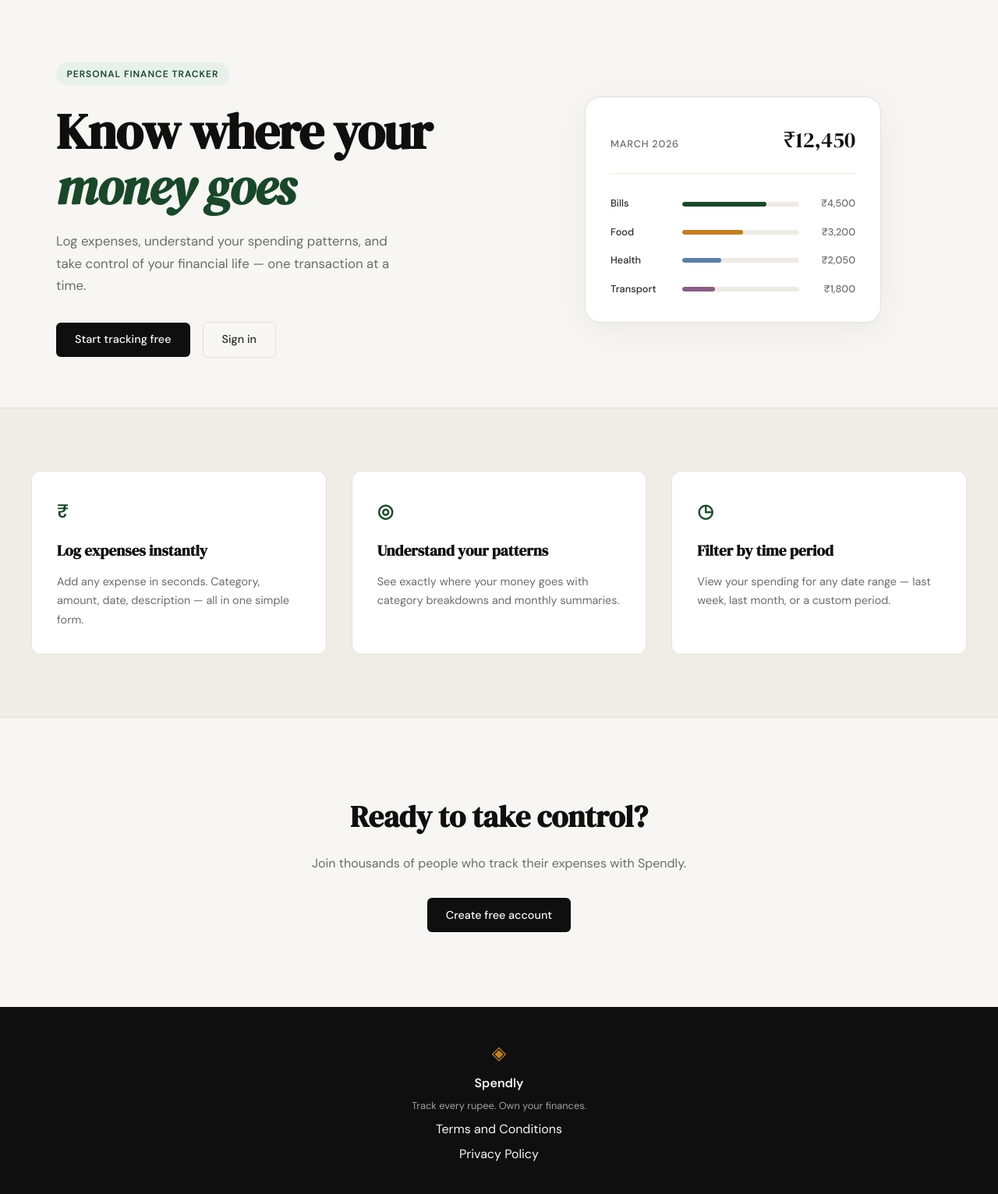
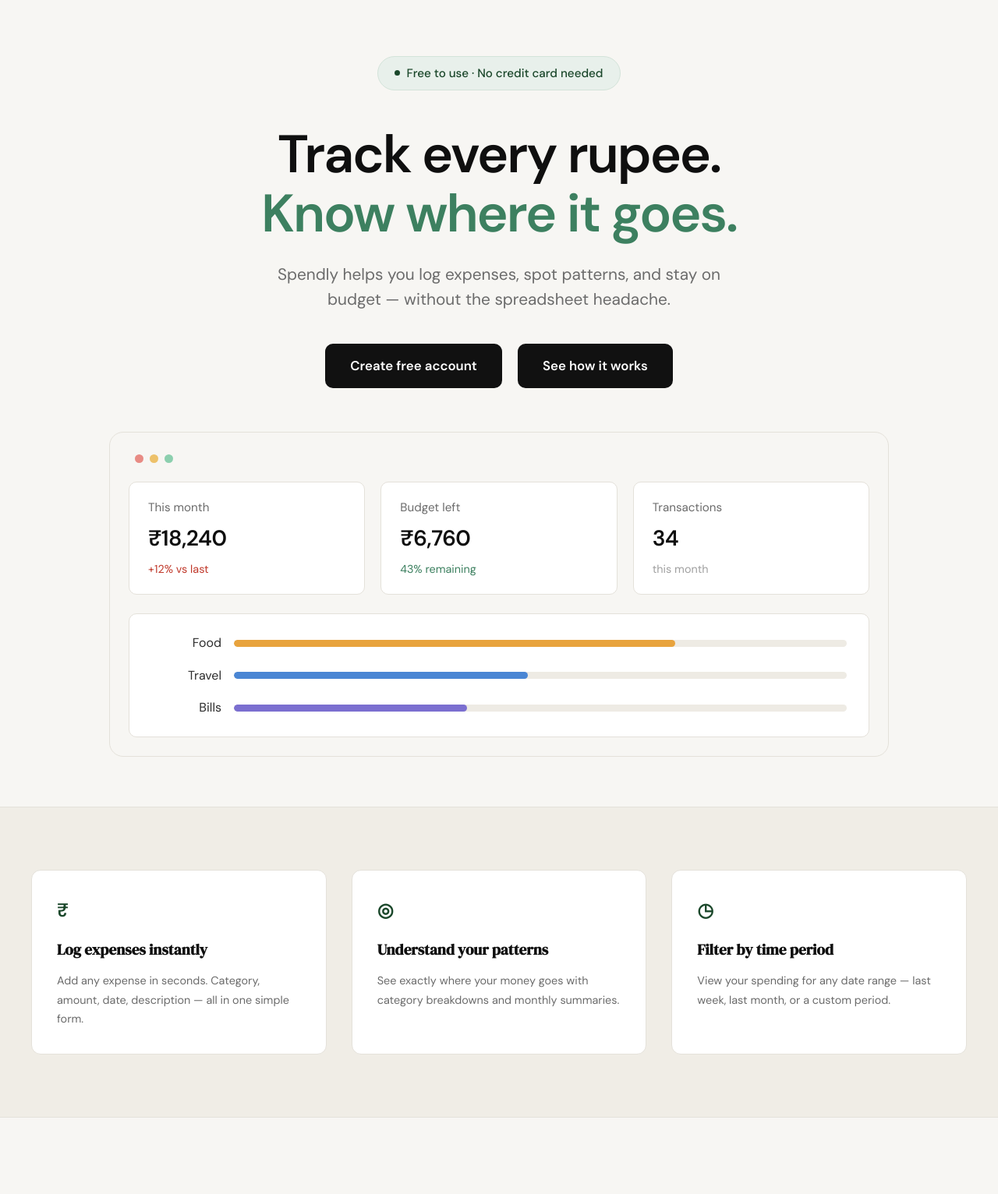
Before and after one commit to PrasunDutta007/spendly, a Flask app: page / in a window 1280 px wide. Shown: the part 61-1593 px from the top of the page at 78% size. Run offline with Flask 3, Linux system fonts and the light colour scheme.

Commit message:
landing: redesign hero section to match mockup
Co-Authored-By: Claude Sonnet 5 <noreply@anthropic.com>

```diff
--- a/static/css/style.css
+++ b/static/css/style.css
@@ -124,115 +124,178 @@ a { color: inherit; text-decoration: none; }
 /* ------------------------------------------------------------------ */
 
 .hero {
-    padding: 5rem 2rem 4rem;
-    display: grid;
-    grid-template-columns: 1fr 1fr;
-    gap: 4rem;
+    padding: 4.5rem 2rem 4rem;
+    max-width: 1100px;
+    margin: 0 auto;
+    text-align: center;
+}
+
+.hero-inner {
+    display: flex;
+    flex-direction: column;
     align-items: center;
-    max-width: var(--max-width);
-    margin: 0 auto;
 }
 
 .hero-badge {
-    display: inline-block;
+    display: inline-flex;
+    align-items: center;
+    gap: 0.5rem;
     background: var(--accent-light);
     color: var(--accent);
-    font-size: 0.75rem;
+    font-size: 0.95rem;
+    font-weight: 500;
+    padding: 0.55rem 1.35rem;
+    border: 1px solid #d3e3d9;
+    border-radius: 999px;
+    margin-bottom: 2.75rem;
+}
+
+.hero-badge-dot {
+    width: 7px;
+    height: 7px;
+    border-radius: 50%;
+    background: var(--accent);
+}
+
+.hero-title {
+    font-family: var(--font-body);
+    font-size: clamp(2.5rem, 6vw, 4.25rem);
     font-weight: 600;
-    letter-spacing: 0.08em;
-    text-transform: uppercase;
-    padding: 0.35rem 0.85rem;
-    border-radius: 999px;
+    line-height: 1.12;
+    letter-spacing: -0.03em;
+    color: var(--ink);
     margin-bottom: 1.5rem;
 }
 
-.hero-title {
-    font-family: var(--font-display);
-    font-size: clamp(2.5rem, 5vw, 4rem);
-    line-height: 1.1;
-    letter-spacing: -0.02em;
-    color: var(--ink);
-    margin-bottom: 1.25rem;
-}
-
-.hero-title em {
-    font-style: italic;
-    color: var(--accent);
-}
+.hero-title-accent { color: #3d8060; }
 
 .hero-subtitle {
-    font-size: 1.05rem;
+    font-size: 1.3rem;
     color: var(--ink-muted);
-    line-height: 1.7;
-    max-width: 460px;
-    margin-bottom: 2rem;
+    line-height: 1.55;
+    max-width: 620px;
+    margin-bottom: 2.5rem;
 }
 
 .hero-actions {
     display: flex;
-    gap: 1rem;
+    gap: 1.25rem;
     align-items: center;
+    justify-content: center;
+    flex-wrap: wrap;
 }
 
+.hero-btn {
+    display: inline-block;
+    background: #111111;
+    color: #ffffff;
+    padding: 0.95rem 2rem;
+    border-radius: 10px;
+    font-size: 1.05rem;
+    font-weight: 600;
+    transition: background 0.2s;
+}
+
+.hero-btn:hover { background: var(--accent); }
+
 /* ------------------------------------------------------------------ */
-/* Mock card (hero visual)                                             */
+/* Mock window (hero visual)                                           */
 /* ------------------------------------------------------------------ */
 
 .hero-visual {
     display: flex;
     justify-content: center;
+    margin-top: 3.5rem;
 }
 
-.mock-card {
+.mock-window {
+    background: var(--paper);
+    border: 1px solid var(--border);
+    border-radius: 18px;
+    padding: 1.5rem;
+    width: 100%;
+    max-width: 1000px;
+    text-align: left;
+}
+
+.mock-window-bar {
+    display: flex;
+    gap: 0.5rem;
+    padding: 0.25rem 0.5rem 1.5rem;
+}
+
+.mock-dot {
+    width: 11px;
+    height: 11px;
+    border-radius: 50%;
+}
+
+.mock-dot-1 { background: #e88b84; }
+.mock-dot-2 { background: #edc16a; }
+.mock-dot-3 { background: #8ccfae; }
+
+.mock-stats {
+    display: grid;
+    grid-template-columns: repeat(3, 1fr);
+    gap: 1.25rem;
+    margin-bottom: 1.5rem;
+}
+
+.mock-stat {
+    display: flex;
+    flex-direction: column;
+    gap: 0.35rem;
     background: var(--paper-card);
     border: 1px solid var(--border);
-    border-radius: var(--radius-lg);
-    padding: 2rem;
-    width: 100%;
-    max-width: 380px;
-    box-shadow: 0 8px 40px rgba(0,0,0,0.06);
+    border-radius: 10px;
+    padding: 1.25rem 1.5rem;
 }
 
-.mock-card-header {
-    display: flex;
-    justify-content: space-between;
-    align-items: baseline;
-    margin-bottom: 1.75rem;
-    padding-bottom: 1.25rem;
-    border-bottom: 1px solid var(--border-soft);
+.mock-stat-label {
+    font-size: 0.95rem;
+    color: var(--ink-muted);
 }
 
-.mock-label {
-    font-size: 0.8rem;
-    font-weight: 500;
-    color: var(--ink-muted);
-    text-transform: uppercase;
-    letter-spacing: 0.06em;
-}
-
-.mock-total {
-    font-family: var(--font-display);
+.mock-stat-value {
     font-size: 1.75rem;
+    font-weight: 600;
+    letter-spacing: -0.02em;
     color: var(--ink);
 }
 
-.mock-bars { display: flex; flex-direction: column; gap: 1rem; }
+.mock-stat-note {
+    font-size: 0.9rem;
+    color: var(--ink-faint);
+}
+
+.mock-note-up { color: var(--danger); }
+.mock-note-good { color: #3d8060; }
+
+.mock-bars {
+    display: flex;
+    flex-direction: column;
+    gap: 1rem;
+    background: var(--paper-card);
+    border: 1px solid var(--border);
+    border-radius: 10px;
+    padding: 1.5rem 1.75rem;
+}
 
 .mock-bar-row {
     display: grid;
-    grid-template-columns: 80px 1fr 60px;
+    grid-template-columns: 90px 1fr;
     align-items: center;
-    gap: 0.75rem;
+    gap: 1rem;
 }
 
 .mock-cat {
-    font-size: 0.8rem;
-    font-weight: 500;
+    font-size: 1rem;
     color: var(--ink-soft);
+    text-align: right;
 }
 
 .mock-bar-track {
-    height: 6px;
+    height: 9px;
     background: var(--border-soft);
     border-radius: 999px;
     overflow: hidden;
@@ -240,21 +303,13 @@ a { color: inherit; text-decoration: none; }
 
 .mock-bar {
     height: 100%;
-    background: var(--accent);
     border-radius: 999px;
     transition: width 0.6s ease;
 }
 
-.mock-bar-2 { background: var(--accent-2); }
-.mock-bar-3 { background: #5b7fa6; }
-.mock-bar-4 { background: #8b5e83; }
-
-.mock-amt {
-    font-size: 0.8rem;
-    font-weight: 500;
-    color: var(--ink-muted);
-    text-align: right;
-}
+.mock-bar-1 { background: #e8a33d; }
+.mock-bar-2 { background: #4a86d4; }
+.mock-bar-3 { background: #7b6fd0; }
 
 /* ------------------------------------------------------------------ */
 /* Buttons                                                             */
@@ -586,14 +641,8 @@ a { color: inherit; text-decoration: none; }
 /* ------------------------------------------------------------------ */
 
 @media (max-width: 900px) {
-    .hero {
-        grid-template-columns: 1fr;
-        text-align: center;
-    }
-
     .hero-subtitle { max-width: 100%; }
-    .hero-actions { justify-content: center; }
-    .hero-visual { display: none; }
+    .mock-stats { grid-template-columns: 1fr; }
 
     .features-inner { grid-template-columns: 1fr; }
 }
--- a/templates/landing.html
+++ b/templates/landing.html
@@ -6,55 +6,68 @@
 
 <section class="hero">
     <div class="hero-inner">
-        <div class="hero-badge">Personal Finance Tracker</div>
+        <div class="hero-badge">
+            <span class="hero-badge-dot"></span>
+            Free to use · No credit card needed
+        </div>
         <h1 class="hero-title">
-            Know where your<br>
-            <em>money goes</em>
+            Track every rupee.<br>
+            <span class="hero-title-accent">Know where it goes.</span>
         </h1>
         <p class="hero-subtitle">
-            Log expenses, understand your spending patterns,
-            and take control of your financial life —
-            one transaction at a time.
+            Spendly helps you log expenses, spot patterns, and stay
+            on budget — without the spreadsheet headache.
         </p>
         <div class="hero-actions">
-            <a href="{{ url_for('register') }}" class="btn-primary">Start tracking free</a>
-            <a href="{{ url_for('login') }}" class="btn-ghost">Sign in</a>
+            <a href="{{ url_for('register') }}" class="hero-btn">Create free account</a>
+            <a href="#" class="hero-btn">See how it works</a>
         </div>
     </div>
+
     <div class="hero-visual">
-        <div class="mock-card">
-            <div class="mock-card-header">
-                <span class="mock-label">March 2026</span>
-                <span class="mock-total">₹12,450</span>
+        <div class="mock-window">
+            <div class="mock-window-bar">
+                <span class="mock-dot mock-dot-1"></span>
+                <span class="mock-dot mock-dot-2"></span>
+                <span class="mock-dot mock-dot-3"></span>
             </div>
+
+            <div class="mock-stats">
+                <div class="mock-stat">
+                    <span class="mock-stat-label">This month</span>
+                    <span class="mock-stat-value">₹18,240</span>
+                    <span class="mock-stat-note mock-note-up">+12% vs last</span>
+                </div>
+                <div class="mock-stat">
+                    <span class="mock-stat-label">Budget left</span>
+                    <span class="mock-stat-value">₹6,760</span>
+                    <span class="mock-stat-note mock-note-good">43% remaining</span>
+                </div>
+                <div class="mock-stat">
+                    <span class="mock-stat-label">Transactions</span>
+                    <span class="mock-stat-value">34</span>
+                    <span class="mock-stat-note">this month</span>
+                </div>
+            </div>
+
             <div class="mock-bars">
+                <div class="mock-bar-row">
+                    <span class="mock-cat">Food</span>
+                    <div class="mock-bar-track">
+                        <div class="mock-bar mock-bar-1" style="width: 72%"></div>
+                    </div>
+                </div>
+                <div class="mock-bar-row">
+                    <span class="mock-cat">Travel</span>
+                    <div class="mock-bar-track">
+                        <div class="mock-bar mock-bar-2" style="width: 48%"></div>
+                    </div>
+                </div>
                 <div class="mock-bar-row">
                     <span class="mock-cat">Bills</span>
                     <div class="mock-bar-track">
-                        <div class="mock-bar" style="width: 72%"></div>
+                        <div class="mock-bar mock-bar-3" style="width: 38%"></div>
                     </div>
-                    <span class="mock-amt">₹4,500</span>
-                </div>
-                <div class="mock-bar-row">
-                    <span class="mock-cat">Food</span>
-                    <div class="mock-bar-track">
-                        <div class="mock-bar mock-bar-2" style="width: 52%"></div>
-                    </div>
-                    <span class="mock-amt">₹3,200</span>
-                </div>
-                <div class="mock-bar-row">
-                    <span class="mock-cat">Health</span>
-                    <div class="mock-bar-track">
-                        <div class="mock-bar mock-bar-3" style="width: 33%"></div>
-                    </div>
-                    <span class="mock-amt">₹2,050</span>
-                </div>
-                <div class="mock-bar-row">
-                    <span class="mock-cat">Transport</span>
-                    <div class="mock-bar-track">
-                        <div class="mock-bar mock-bar-4" style="width: 28%"></div>
-                    </div>
-                    <span class="mock-amt">₹1,800</span>
                 </div>
             </div>
         </div>
```
Also changed, not shown: Screenshot 2026-03-25 at 12.36.20 AM.png (added).
